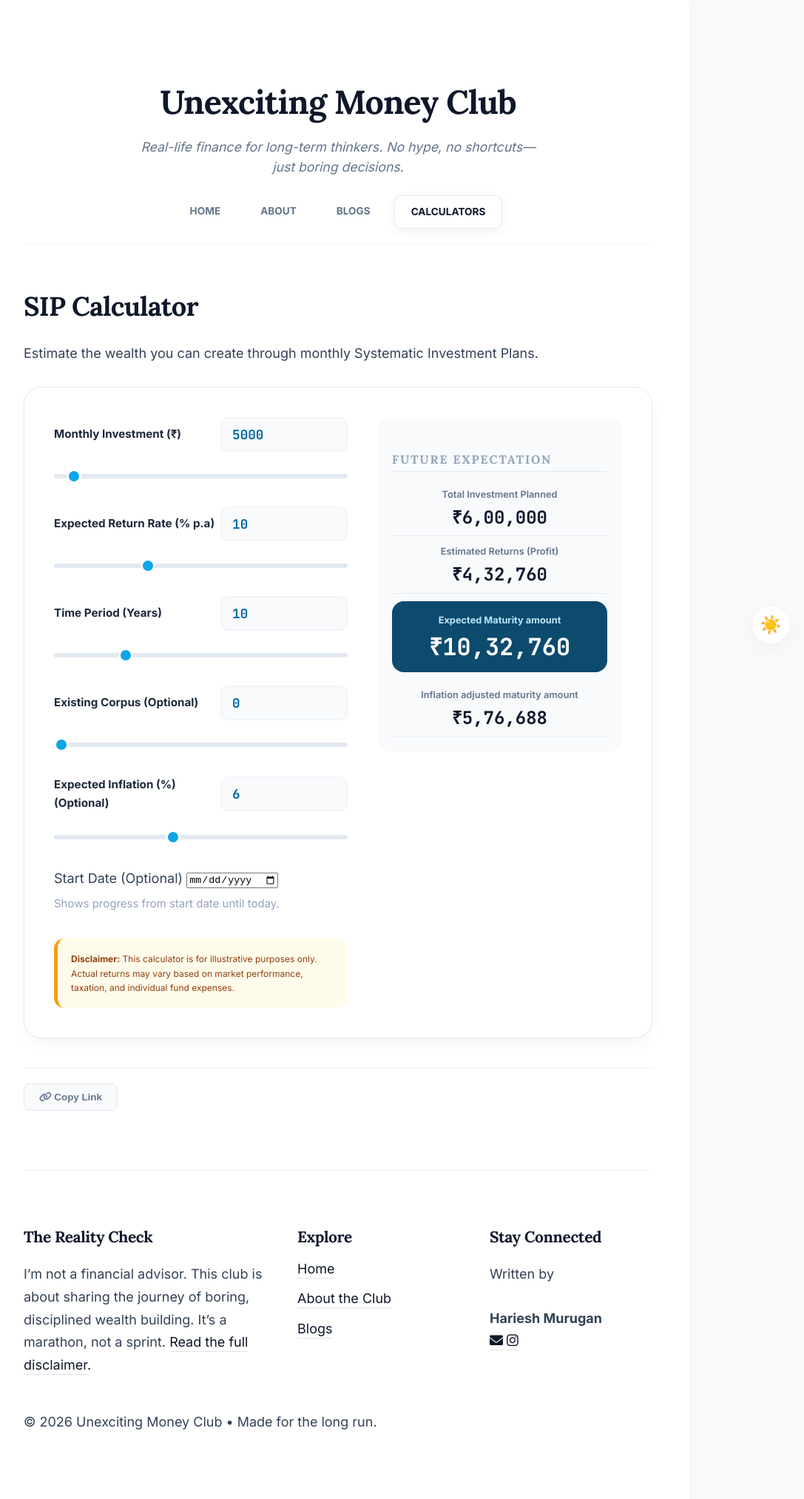
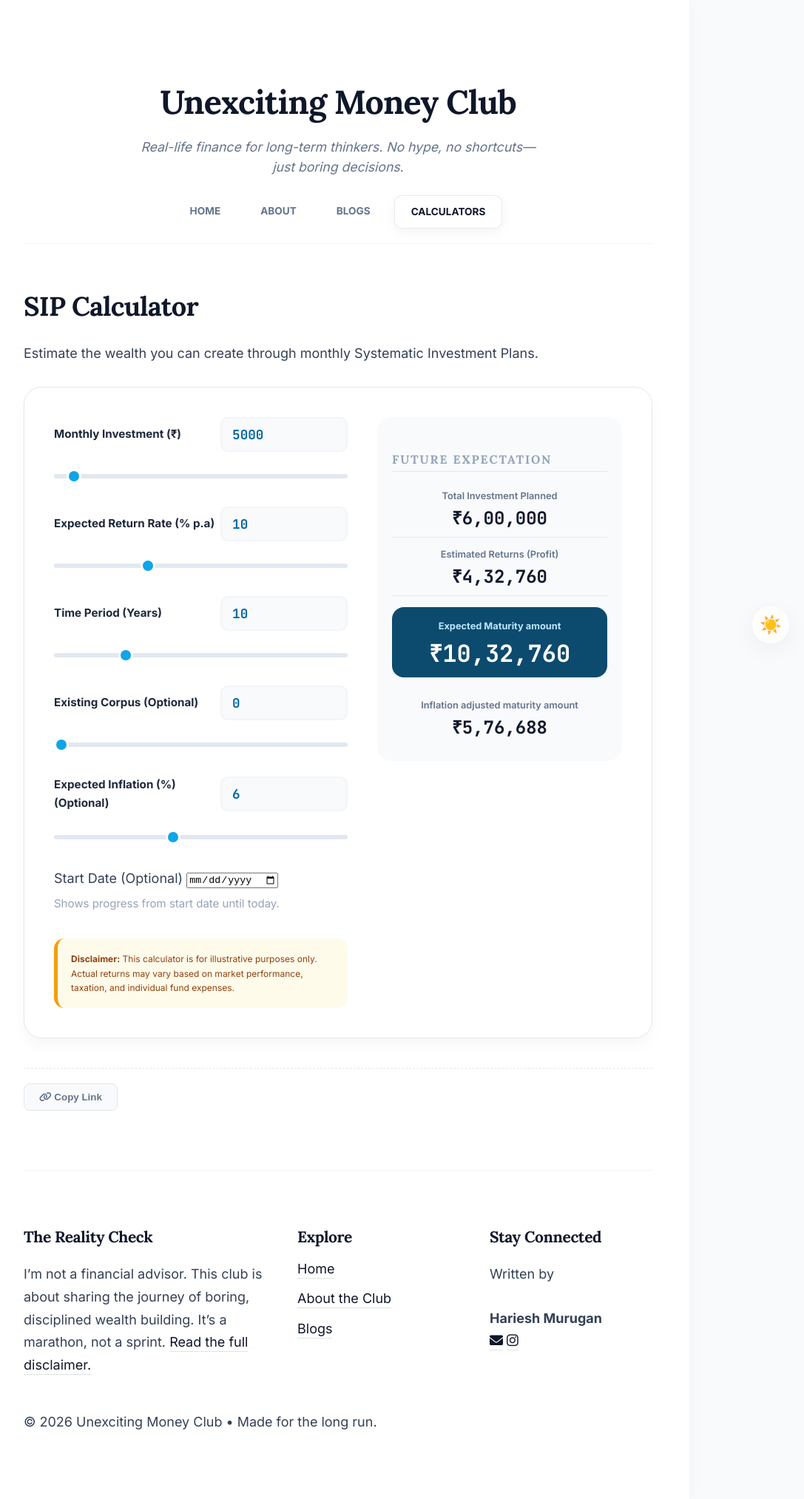
Before and after one commit to HarieshMK/HarieshMK.github.io, a Jekyll site: the page built from calculators/sip.md, in a window 1280 px wide. Shown: the whole page at 74% size, without its empty margins (183-1270 px from the left). Built offline with Jekyll 4.4.1, drawn with Linux system fonts in a browser that asks for light colours.

Commit message:
Update style.css

```diff
--- a/assets/css/style.css
+++ b/assets/css/style.css
@@ -417,10 +417,6 @@
     padding: 20px 15px;
     margin: 15px 0;
   }
-
-  .result-item strong {
-    font-size: 1.4rem; /* Make numbers big and readable */
-  }
 }
 
 /* ===== 9. FOLDER LAYOUT STYLES ===== */
@@ -732,8 +728,12 @@
 .result-item {
   display: flex;
   flex-direction: column;
-  padding: 10px 0;               /* Vertical space for each result row (Adjust this to reduce height!) */
-  border-bottom: 1px solid rgba(226, 232, 240, 0.8); /* Divider line between results */
+  align-items: center;    /* Center the number horizontally */
+  padding: 12px 0;        /* Consistent vertical spacing */
+  border-bottom: 1px solid rgba(226, 232, 240, 0.8);
+  width: 100%;            /* Ensure it takes full width of calc-results */
+  box-sizing: border-box;
+  overflow: visible;      /* Changed to visible so digits aren't clipped during scaling */
 }
 
 .result-item span {
@@ -744,42 +744,47 @@
 }
 
 .result-item strong {
-  display: inline-block; /* Crucial: Allows JS to measure width accurately */
-  width: auto;           /* Let it grow/shrink naturally */
-  max-width: 100%;       /* Stay inside the box */
+  display: inline-block;  /* Essential for JS to measure pixel width */
+  width: auto;            /* Allow it to be its true size for measurement */
+  max-width: 100%;        /* Constrain to parent width */
   color: #0f172a;
   font-family: 'JetBrains Mono', monospace;
-  white-space: nowrap;   /* No wrapping */
-  overflow: visible;     /* DO NOT hide the end of the number */
-  line-height: 1.2;
-  text-align: center;    /* Keeps it centered as it shrinks */
+  white-space: nowrap;    /* Keep on one line */
+  overflow: visible;      /* Prevent the browser from clipping the last digit */
+  line-height: 1.1;       /* Tighter line height for better vertical centering */
+  text-align: center;
+  /* Remove fixed font-size here so JS takes full control */
 }
 
-/* Ensure the parent item centers the content */
-.result-item {
+/* --- Target Portfolio Card (The Blue Box) Fixes --- */
+
+.result-item.highlight {
+  margin: 15px 0;
+  padding: 15px 10px;     /* Reduced side padding to 10px for more number room */
+  background: #0c4a6e;
+  border-radius: 16px;
+  border: none;
+  width: 100%;            /* Force it to fill the column */
+  box-sizing: border-box;
   display: flex;
   flex-direction: column;
-  align-items: center;   /* Keeps the number in the middle of the row */
-  overflow: hidden;      /* The parent keeps everything tidy */
-}
-
-/* Target Portfolio Card (The Highlight Box) */
-.result-item.highlight {
-  margin: 10px 0;                /* Vertical margin outside the highlighted blue box */
-  padding: 15px;                 /* Internal padding inside the highlighted blue box */
-  background: #0c4a6e;           /* Highlight box color */
-  border-radius: 16px;           /* Roundness of the highlight box */
-  border: none;
+  align-items: center;
+  justify-content: center;
 }
 
 .result-item.highlight span {
   color: #bae6fd;
   font-weight: 700;
+  margin-bottom: 8px;
 }
 
 .result-item.highlight strong {
   color: #ffffff !important;
-  font-size: 1.6rem;             /* Font size of the main target value */
+  /* Remove the fixed 1.6rem; let the JS determine the best fit */
+}
+/* Remove border from the last item to keep it clean */
+.calc-results .result-item:last-child {
+  border-bottom: none;
 }
 
 /* Disclaimer Box */
```
